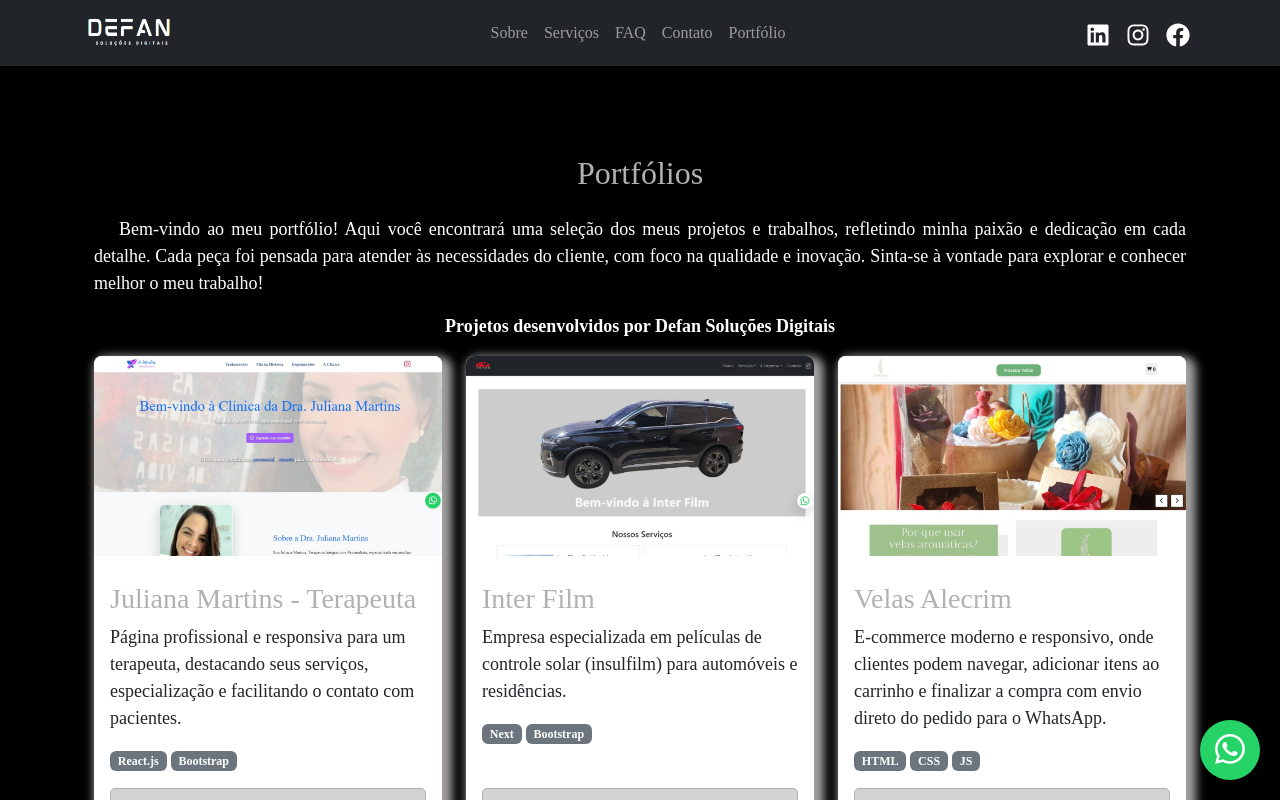
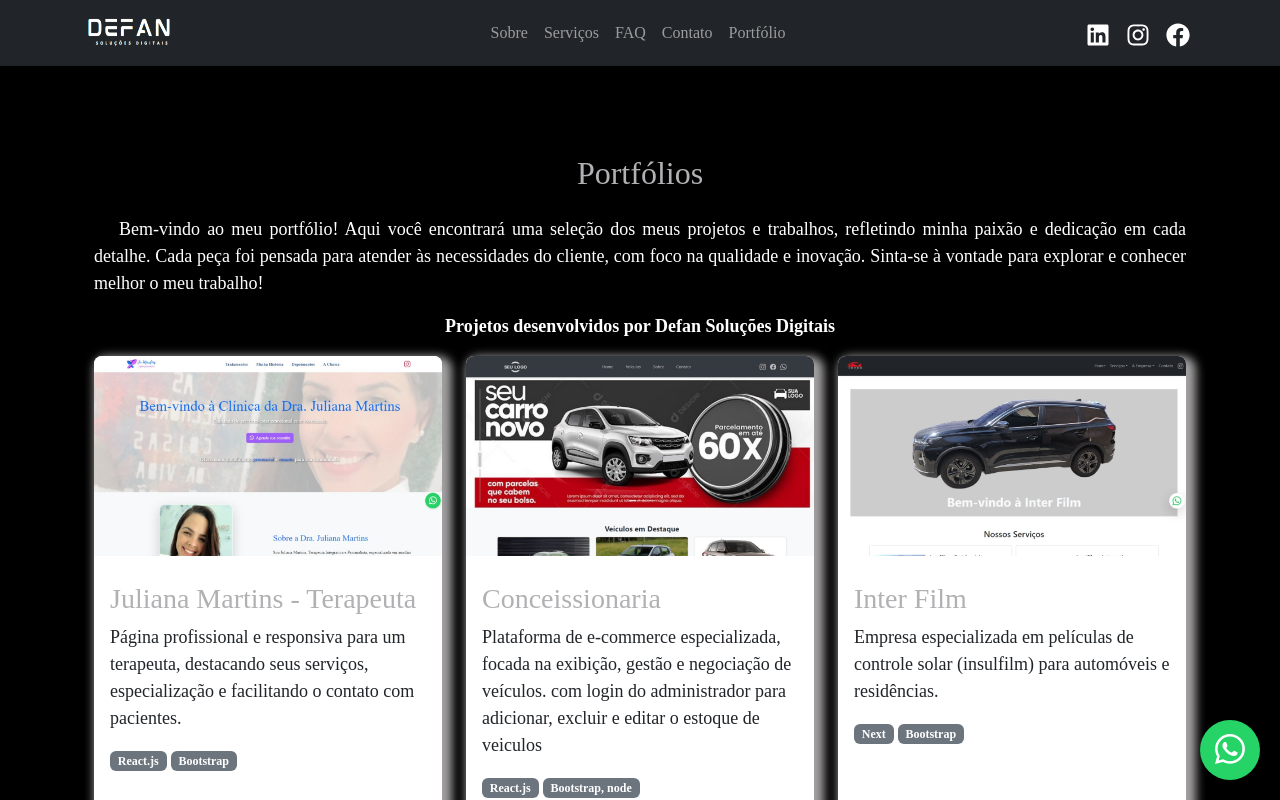
Before and after one commit to taisadefante/defansolucoesdigitais, a React (Create React App) app: page /portfolio in a window 1280 px wide. Shown: the top 800 px of the page. Built offline with nearby package versions, Linux system fonts and the light colour scheme.

Commit message:
projeto concessioanria

```diff
--- a/src/pages/Portfolio.js
+++ b/src/pages/Portfolio.js
@@ -11,6 +11,14 @@ const projects = [
     img: "assets/projetos/ju_martins.jpeg",
     stacks: ["React.js", "Bootstrap"],
     deploy: "https://jumartins-terapeuta.vercel.app/",
+  },
+  {
+    title: "Conceissionaria",
+    description:
+      "Plataforma de e-commerce especializada, focada na exibição, gestão e negociação de veículos. com login do administrador para adicionar, excluir e editar o estoque de veiculos",
+    img: "assets/projetos/concessionaria.jpeg",
+    stacks: ["React.js", "Bootstrap, node"],
+    deploy: "https://concessionariadefan.vercel.app/",
   },
   {
     title: "Inter Film",
```
Also changed, not shown: public/assets/projetos/concessionaria.jpeg (added).
